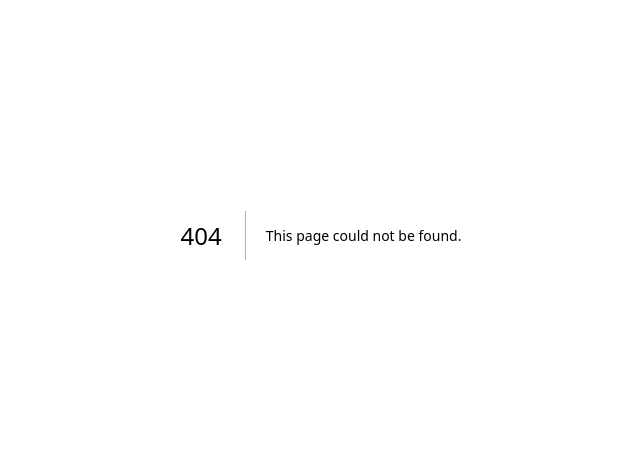
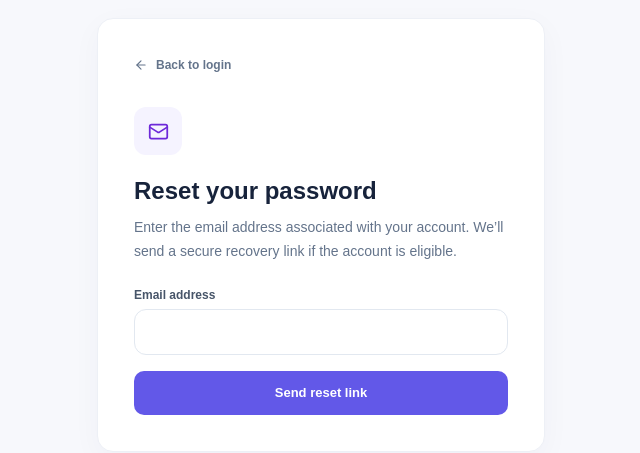
Before and after one commit to emmanuelokolotalentsearch-stack/Emmanuel, a Next.js app: page /forgot-password in a window 1280 px wide. Before the commit this address had no page. Shown: the part 165-618 px from the top of the page, without its empty margins (319-959 px from the left). Built offline with nearby package versions, Linux system fonts and the light colour scheme.

Commit message:
feat: add secure password recovery request

```diff
--- /dev/null
+++ b/src/app/forgot-password/page.tsx
@@ -0,0 +1,32 @@
+"use client";
+
+import { FormEvent, useState } from "react";
+import Link from "next/link";
+import { ArrowLeft, Mail } from "lucide-react";
+import { createClient } from "@/lib/supabase/client";
+
+export default function ForgotPasswordPage() {
+  const [email,setEmail]=useState("");
+  const [busy,setBusy]=useState(false);
+  const [error,setError]=useState("");
+  const [sent,setSent]=useState(false);
+
+  async function submit(e:FormEvent<HTMLFormElement>) {
+    e.preventDefault();setBusy(true);setError("");setSent(false);
+    const supabase=createClient();
+    if(!supabase){setError("Supabase is not configured. Ask the administrator to complete authentication setup.");setBusy(false);return;}
+    const {error}=await supabase.auth.resetPasswordForEmail(email.trim(),{redirectTo:window.location.origin+"/reset-password"});
+    if(error)setError(error.message);else setSent(true);
+    setBusy(false);
+  }
+
+  return <main className="flex min-h-screen items-center justify-center px-5 py-10"><section className="card w-full max-w-md p-7 sm:p-9">
+    <Link href="/login" className="inline-flex items-center gap-2 text-xs font-bold text-slate-500"><ArrowLeft size={14}/> Back to login</Link>
+    <span className="mt-7 flex h-12 w-12 items-center justify-center rounded-xl bg-violet-50 text-violet-700"><Mail size={21}/></span>
+    <h1 className="mt-5 text-2xl font-black">Reset your password</h1>
+    <p className="mt-2 text-sm leading-6 text-slate-500">Enter the email address associated with your account. We’ll send a secure recovery link if the account is eligible.</p>
+    {error&&<div role="alert" className="mt-5 rounded-xl border border-red-200 bg-red-50 p-3 text-sm text-red-700">{error}</div>}
+    {sent&&<div role="status" className="mt-5 rounded-xl border border-emerald-200 bg-emerald-50 p-3 text-sm leading-6 text-emerald-800">If an account exists for that email, a password reset link has been sent. Check your inbox and spam folder.</div>}
+    <form onSubmit={submit} className="mt-6 space-y-4"><label className="block text-xs font-bold text-slate-600">Email address<input type="email" required autoComplete="email" className="mt-1.5 w-full rounded-xl border border-slate-200 px-3 py-3 text-sm font-normal" value={email} onChange={e=>setEmail(e.target.value)}/></label><button disabled={busy} className="btn w-full">{busy?"Sending…":"Send reset link"}</button></form>
+  </section></main>;
+}
```
